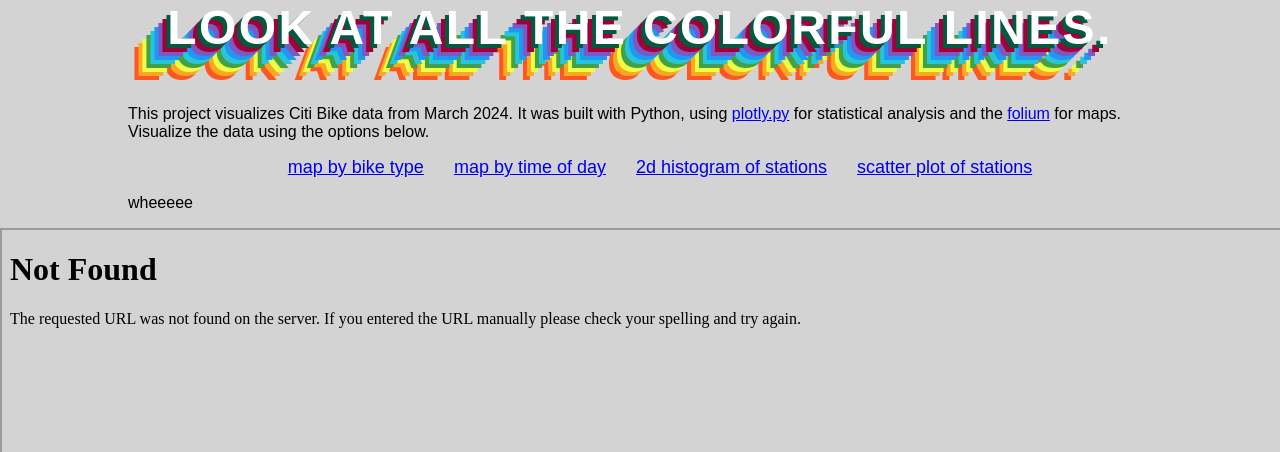
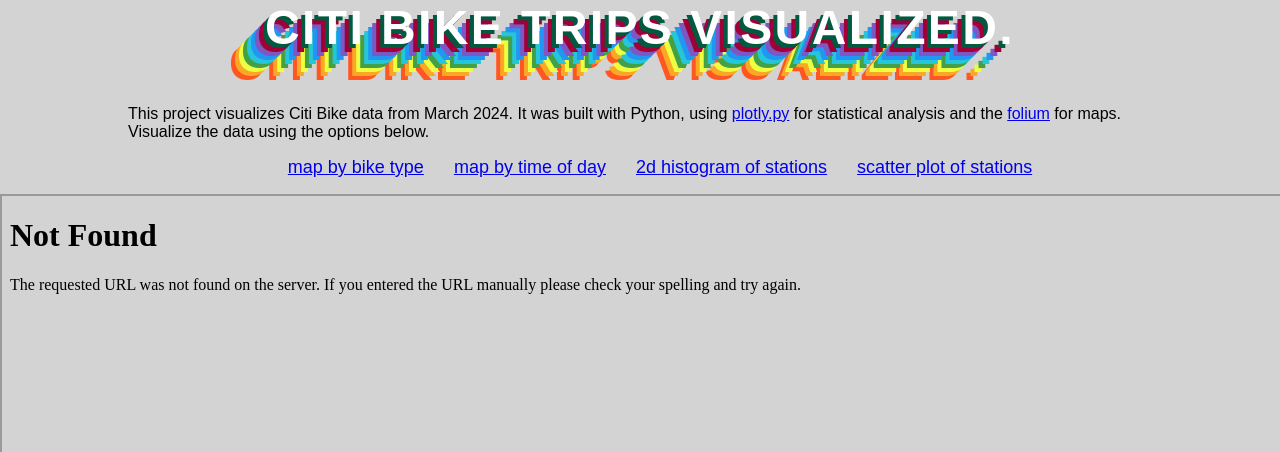
Before and after one commit to exu3/citi-bike, a Flask app: page / in a window 1280 px wide. Shown: the top 452 px of the page. Run offline with Flask 3, Linux system fonts and the light colour scheme.

Commit message:
ship it?

```diff
--- a/app.py
+++ b/app.py
@@ -5,7 +5,7 @@
 
 @app.route("/")
 def index():
-    return render_template('map_legend.html', map="/static/bike_type.html", desc="wheeeee")
+    return render_template('map_legend.html', map="/static/bike_type.html", desc="")
 
 
 @app.route("/lcft")
--- a/templates/map_legend.html
+++ b/templates/map_legend.html
@@ -60,7 +60,7 @@
   </head>
   <body>
     <div>
-      <h1>Look at all the colorful lines.</h1>
+      <h1>Citi Bike trips visualized.</h1>
       <div class="desc-container">
         <p>
           This project visualizes Citi Bike data from
```
Also changed, not shown: README.md, 1 other file.
